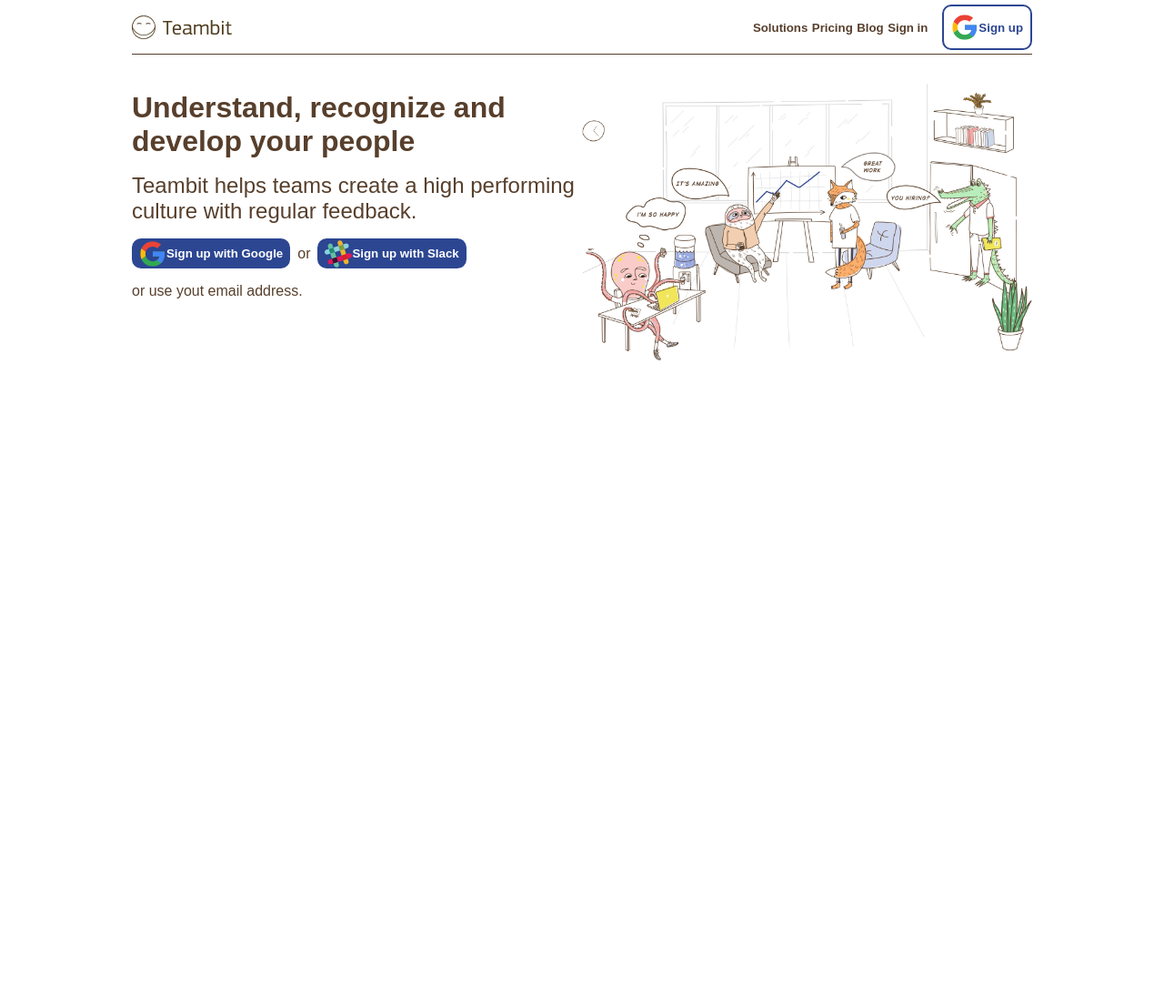
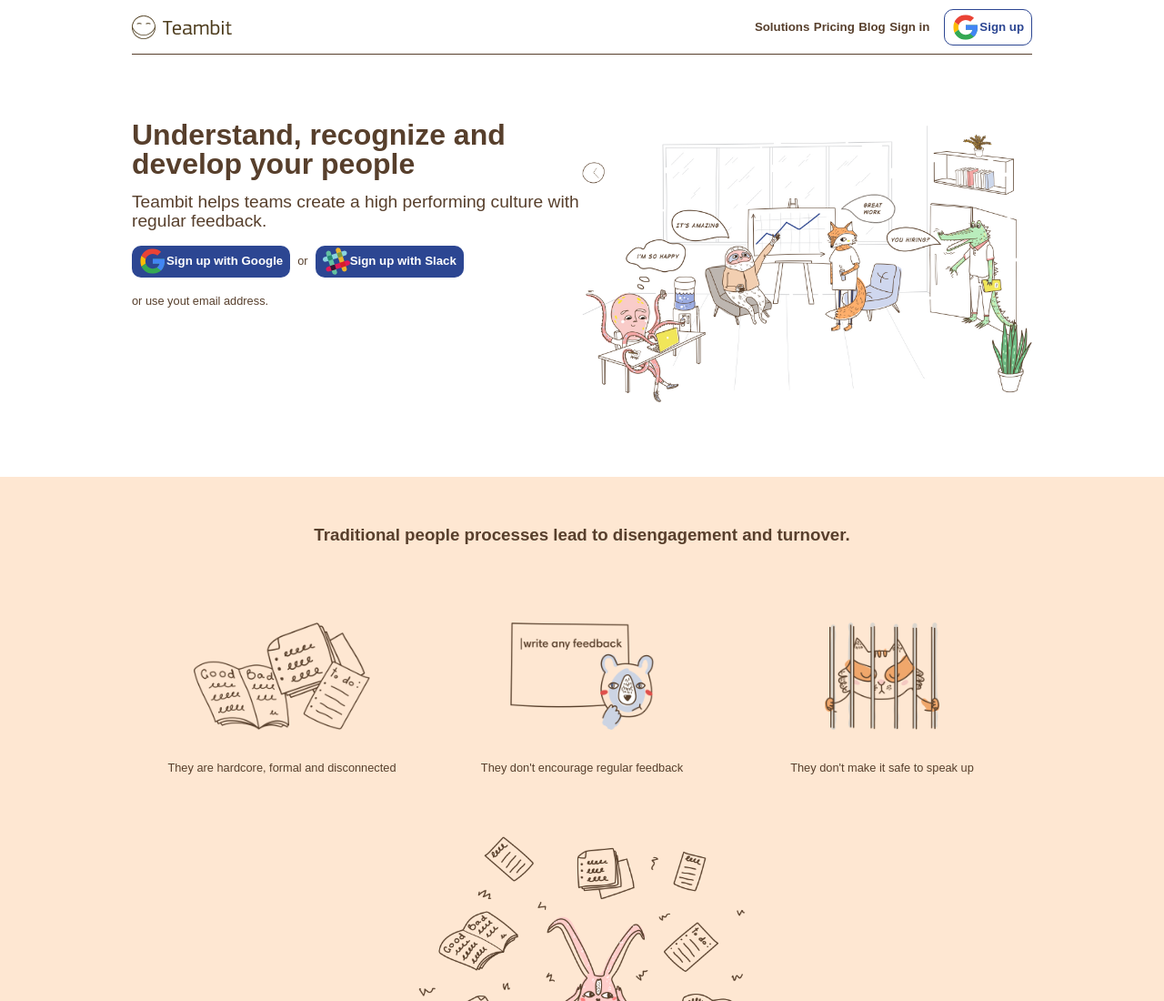
Before and after one commit to mirellenascimento/node-sass-teambit, a website: page index.html in a window 1280 px wide. Shown: the top 1100 px of the page at 91% size. Before the commit the page ends 800 px from the top, so only its background shows below. Drawn offline with Linux system fonts and the light colour scheme.

Commit message:
Section 01 - Done!

```diff
--- a/index.html
+++ b/index.html
@@ -46,14 +46,65 @@
           </div>
           <div class="col-lg-6">
             <img src="img/illustration-main.jpg" alt="banner">
-
           </div>
-
         </div>
-
+      </div>
+    </header>
+    <section id="sec-01" >
+      <div class="container">
+        <div class="row">
+          <h3>Traditional people processes lead to disengagement and turnover.</h3>
+        </div>
+        <div class="row">
+          <div class="col-lg-4">
+            <img src="img/hardcore.png" alt="sheets">
+            <p>They are hardcore, formal and disconnected</p>
+          </div>
+          <div class="col-lg-4">
+            <img src="img/nofeedback.png" alt="no feedback">
+            <p>They don't encourage regular feedback</p>
+          </div>
+          <div class="col-lg-4">
+            <img src="img/notsafe.png" alt="not safe">
+            <p>They don't make it safe to speak up</p>
+          </div>
+        </div>
+        <div class="row">
+          <img src="img/before.png" alt="rabbit">
+        </div>
+        <div class="row">
+          <div></div>
+        </div>
       </div>
 
-    </header>
+      <div class="container">
+        <div class="row">
+          <h3>It doesn't have to be like that. Teambit is a modern solution that<br>teammates love.</h3>
+        </div>
+        <div class="row">
+          <div class="col-lg-4">
+            <img src="img/lightweight.png" alt="award">
+            <p>Tt's lightweight fun and interconnected</p>
+          </div>
+          <div class="col-lg-4">
+            <img src="img/feedbacksuggestions.png" alt="suggestions">
+            <p>It encourages regular feedbak with contextual requests</p>
+          </div>
+          <div class="col-lg-4">
+            <img src="img/safe.png" alt="">
+            <p>It creates a safe environment for dialog</p>
+          </div>
+        </div>
+        <div class="row">
+          <img src="img/after.png" alt="rabbit">
+        </div>
+        <div class="row">
+          <h3>Here is how it works</h3>
+        </div>
+      </div>
+
+
+    </section>
 
   </body>
 </html>
--- a/package.json
+++ b/package.json
@@ -16,9 +16,11 @@
   "author": "Mirelle Nascimento",
   "license": "ISC",
   "devDependencies": {
+    "cross-env": "^7.0.3",
     "laravel-mix": "^5.0.9",
     "resolve-url-loader": "^3.1.0",
     "sass": "^1.30.0",
-    "sass-loader": "^8.0.2"
+    "sass-loader": "^8.0.2",
+    "vue-template-compiler": "^2.6.12"
   }
 }
--- a/src/style/Partials/_common.scss
+++ b/src/style/Partials/_common.scss
@@ -1,4 +1,20 @@
-//General sizing
+//General settings
+body{
+  background-color: $bg-color;
+  color: $text-color;
+  font-family: 'Hind Vadodara', sans-serif;
+  p{
+    font-size: 0.8rem;
+    font-weight: 300;
+    line-height: 1.3rem;
+  }
+  h1, h2, h3, h4, h5, h6{
+    line-height: 2rem;
+    font-weight: 600;
+  }
+  margin: 0;
+}
+
 .row{
   width: 100%;
   min-height: 50px;
@@ -30,6 +46,13 @@
   align-items: flex-start;
 }
 
+@mixin flex-col-end-center{
+  display: flex;
+  flex-direction: column;
+  justify-content: flex-end;
+  align-items: center;
+}
+
 @mixin flex-col-start-start{
   display: flex;
   flex-direction: column;
@@ -43,24 +66,6 @@
   align-items: center;
 }
 
-//Colors
-$text-color: #573f2c; //brown
-$primary-color: #fee7d2; //cream
-$secondary-color: #2c4692; //blue
-$bg-color: white;
-
-
-//fonts
-body{
-  font-family: 'Hind Vadodara', sans-serif;
-  p{
-    font-weight: 300;
-  }
-  h1, h2, h3, h4, h5, h6{
-    font-weight: 600;
-  }
-  margin: 0;
-}
 
 //elements
 @mixin button{
@@ -68,7 +73,7 @@
   justify-content: center;
   align-items: center;
   flex-wrap: nowrap;
-  padding:0.5rem;
+  padding:0.2rem 0.5rem;
   border-radius: 10px;
   font-size: 1rem;
   font-weight: 500;
@@ -79,7 +84,7 @@
 
 .primary-button{
   @include button;
-  border: 2px solid $secondary-color;
+  border: 1px solid $secondary-color;
   color: $secondary-color;
   background-color: $bg-color;
 }
--- a/src/style/Partials/_framework.scss
+++ b/src/style/Partials/_framework.scss
@@ -3,10 +3,6 @@
   margin: 0;
   padding: 0;
 }
-
-$lg-breakpoint: 990px;
-$md-breakpoint: 480px;
-
 
 @mixin container{
   max-width: $lg-breakpoint;
--- a/src/style/Partials/_header.scss
+++ b/src/style/Partials/_header.scss
@@ -1,25 +1,9 @@
-.top-header{
-  height: 60px;
-  border-bottom: 1px solid $text-color;
-
-  [class*="col-"]{
-    height: inherit;
-  }
-
-  & > div:first-child{
-    @include flex-center-start
-  }
-
-  & > div:last-child{
-    @include flex-center-end
-  }
-}
-
+//General
 ul{
   margin-right: 1rem;
 }
 
-li {
+li{
   display: inline-block;
   list-style: none;
 }
@@ -29,10 +13,32 @@
   color: $text-color
 }
 
+//Top-header
+.top-header{
+  height: 60px;
+  border-bottom: 1px solid $text-color;
+
+  [class*="col-"]{
+    height: inherit;
+  }
+
+  //logo
+  & > div:first-child{
+    @include flex-center-start
+  }
+
+  //menu and button
+  & > div:last-child{
+    @include flex-center-end
+  }
+}
+
+//Banner
 .banner{
-  height: 300px;
-  color: $text-color;
+  @include flex-center-center;
+  height: 400px;
   margin: 2rem 0;
+
   .buttons{
     @include flex-center-start;
     > * {
@@ -40,22 +46,25 @@
     }
   }
 
+  //left side
   & > [class*="col-"]:first-child {
     @include flex-col-start-start;
     height: inherit;
+    padding-top: 2rem;
+
     > * {
       margin: 0.5rem 0;
     }
+
     & > p:first-of-type{
-      font-size: 1.5rem;
+      font-size: 1.2rem;
     }
   }
 
+  //right side
   & > [class*="col-"]:last-child {
     img {
       width: 100%;
     }
-
-
   }
 }
--- /dev/null
+++ b/src/style/Partials/_section-01.scss
@@ -0,0 +1,35 @@
+#sec-01{
+  background-color: $primary-color;
+
+  * {
+    padding: 1rem 0;
+  }
+
+  h3, p{
+    text-align: center;
+  }
+
+
+
+  .row:first-child, .row:last-child, .row:nth-child(3){
+    @include flex-center-center;
+    img{
+      height: 400px;
+    }
+  }
+
+  .row:last-child > div{
+    width: 100%;
+    height: 1px;
+    padding: 0;
+    background-color: $text-color;
+  }
+
+  [class*="col-"]{
+    @include flex-col-end-center;
+    img {
+      height: 150px;
+    }
+  }
+
+}
--- a/src/style/Partials/_variables.scss
+++ b/src/style/Partials/_variables.scss
@@ -1,4 +1,9 @@
-body{
-  background-color: $bg-color;
-  color: $text-color;
-}
+//framework width
+$lg-breakpoint: 990px;
+$md-breakpoint: 480px;
+
+//Colors
+$text-color: #573f2c; //brown
+$primary-color: #fee7d2; //cream
+$secondary-color: #2c4692; //blue
+$bg-color: white;
--- a/src/style/app.scss
+++ b/src/style/app.scss
@@ -1,4 +1,6 @@
 @import url('https://fonts.googleapis.com/css2?family=Hind+Vadodara:wght@300;400;500;600;700&display=swap');
+@import 'partials/variables';
 @import 'partials/framework';
 @import 'partials/common';
 @import 'partials/header';
+@import 'partials/section-01';
```
Also changed, not shown: dist/app.css, 1 other file.
